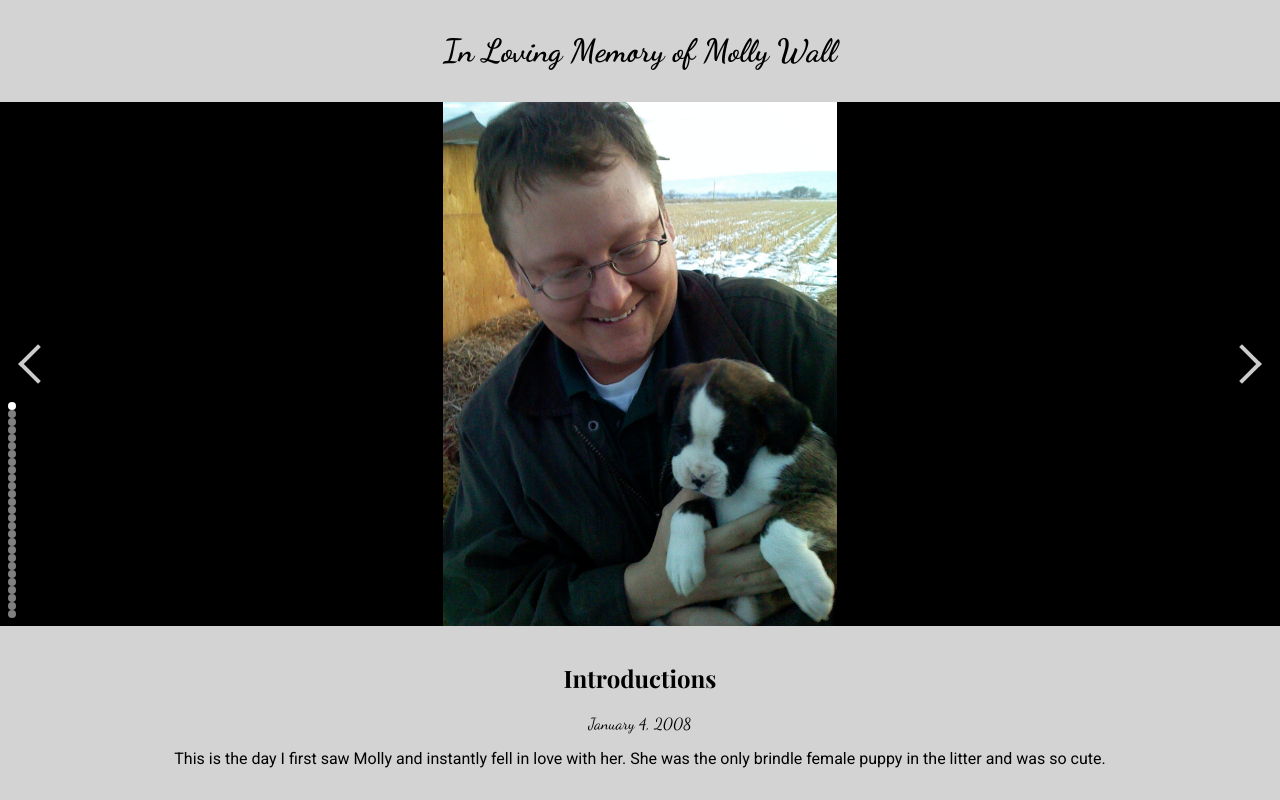
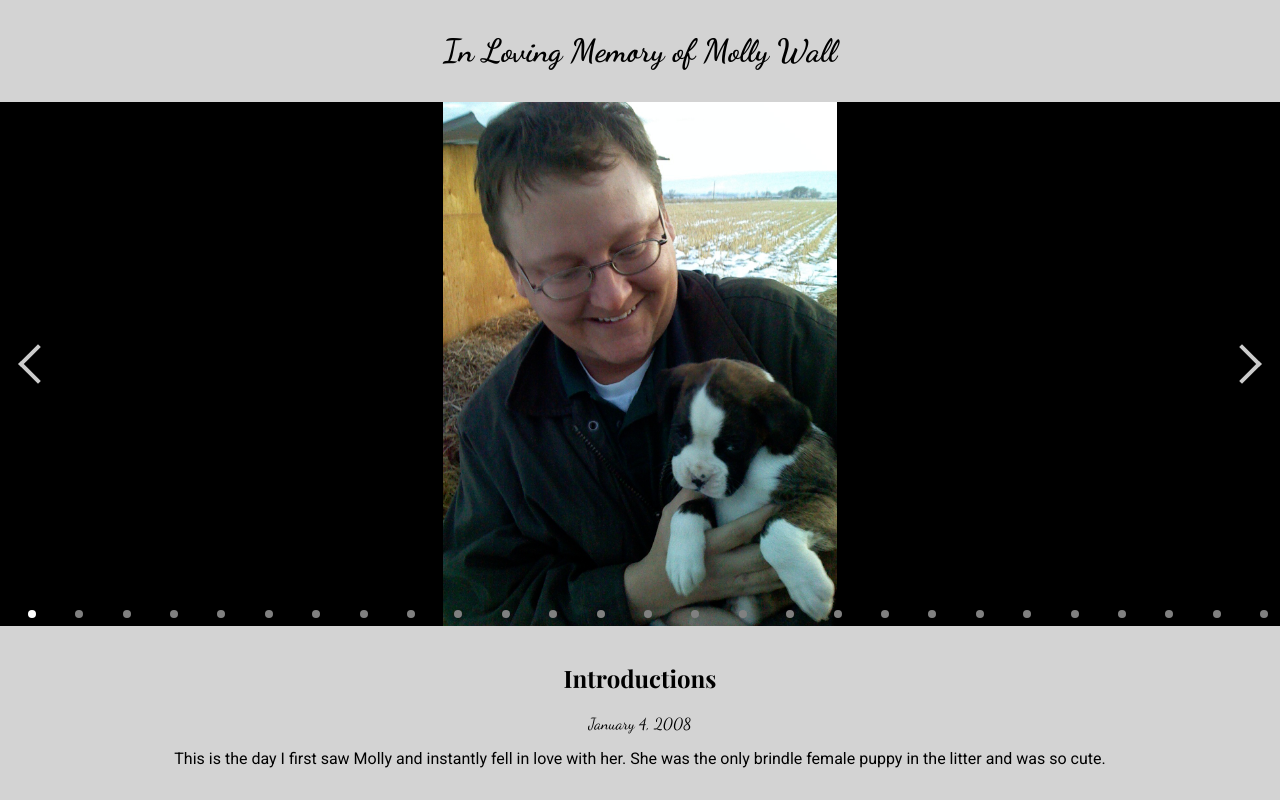
Before and after one commit to sagewall/mollywall, an Angular app: page / in a window 1280 px wide. Built offline with nearby package versions, Linux system fonts and the light colour scheme.

Commit message:
🐛 Fix non removed angular flex layout directives

```diff
--- a/src/app/app.component.html
+++ b/src/app/app.component.html
@@ -1,9 +1,4 @@
-<div
-  class="app-container"
-  fxLayout="column"
-  fxLayoutAlign="center center"
-  fxFill
->
+<div class="app-container">
   <h1 class="title gray-background padded">In Loving Memory of Molly Wall</h1>
   <div class="carousel-container">
     <app-carousel #carousel [slides]="slides"></app-carousel>
--- a/src/app/carousel/carousel.component.html
+++ b/src/app/carousel/carousel.component.html
@@ -27,11 +27,7 @@
   </button>
 
   <!-- position indicator -->
-  <div
-    fxLayout="row"
-    fxLayoutAlign="space-around center"
-    class="position-container"
-  >
+  <div class="position-container">
     <div *ngFor="let slide of slides; let i = index">
       <div class="position" [ngClass]="{ selected: i === currentSlide }"></div>
     </div>
--- a/src/app/carousel/carousel.component.scss
+++ b/src/app/carousel/carousel.component.scss
@@ -79,6 +79,9 @@
 
 /* style the position indicator */
 .position-container {
+  display: flex;
+  align-items: center;
+  justify-content: space-around;
   position: absolute;
   padding: 0.5em;
   font-weight: bold;
```
